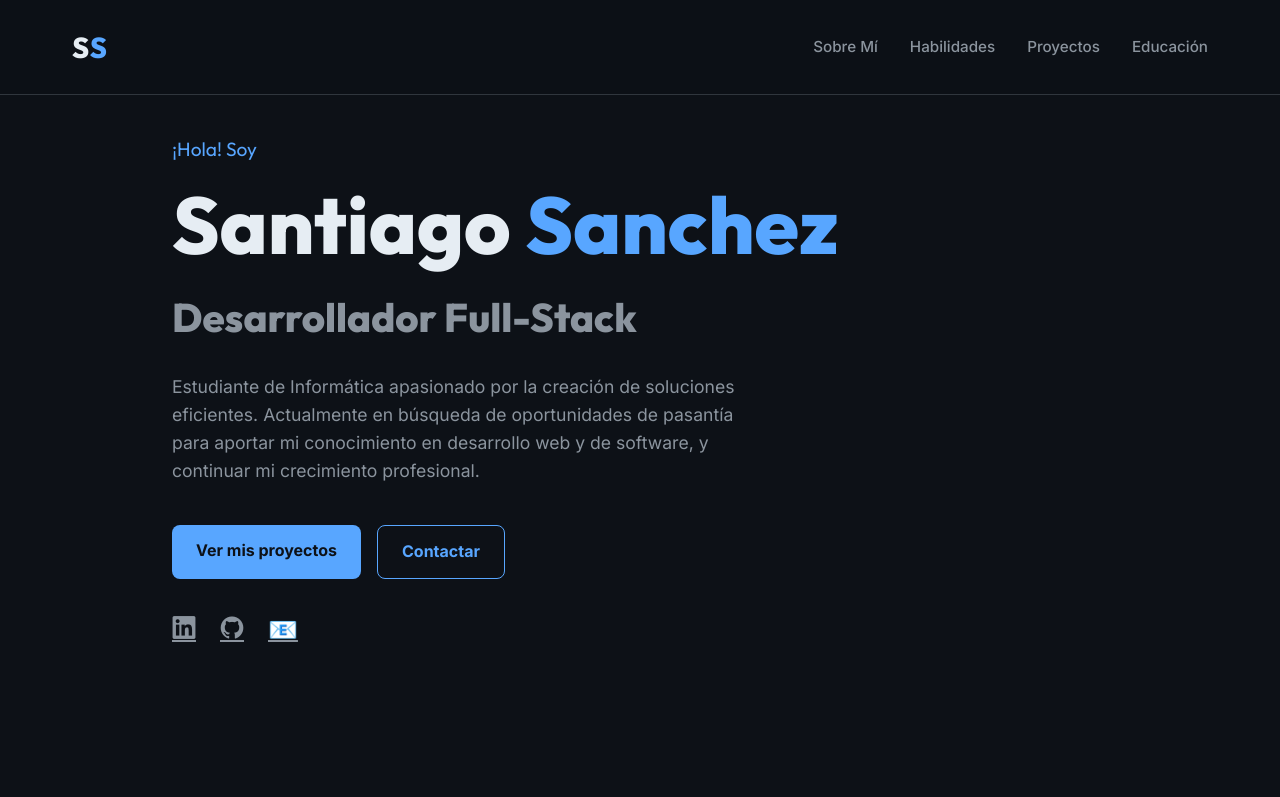
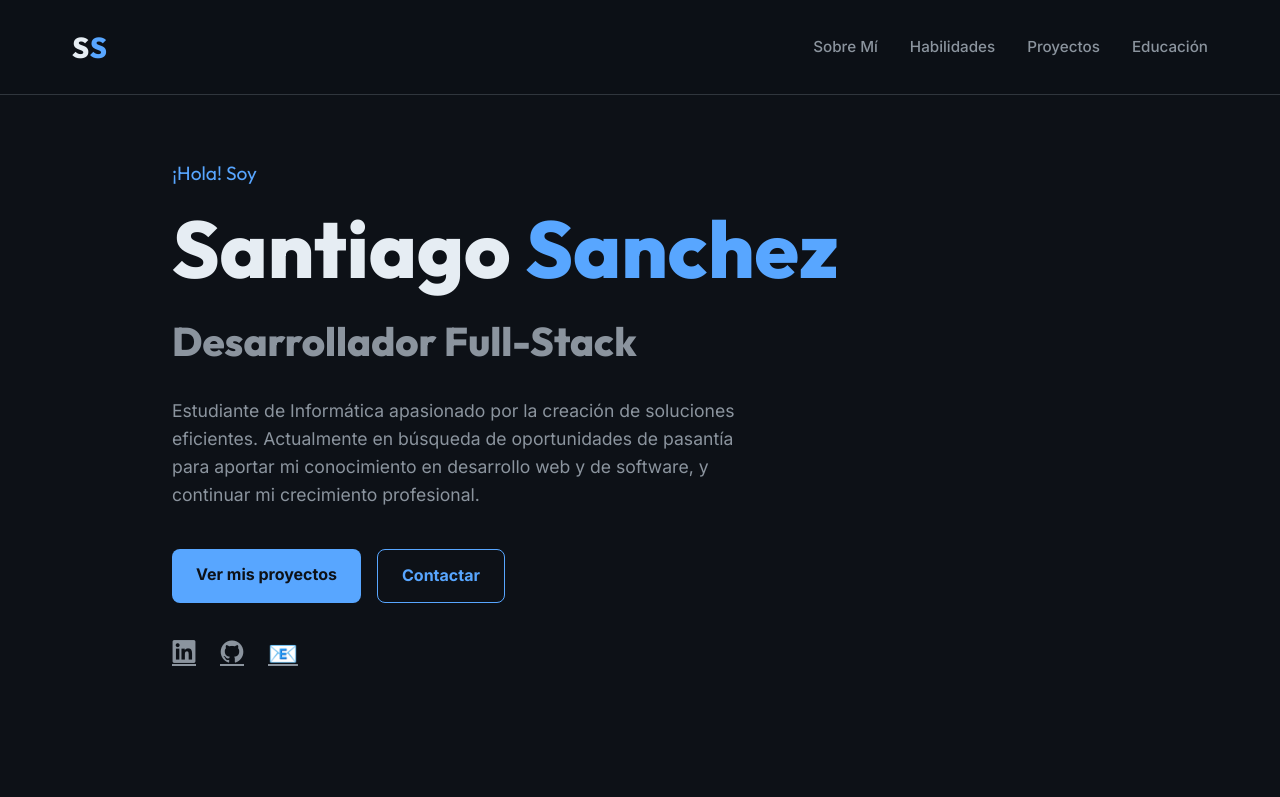
Before and after one commit to santiagoxx93/Portafoliowebsantiago, a website built with Vite: page index.html in a window 1280 px wide. Shown: the top 797 px of the page. Built offline with nearby package versions, Linux system fonts and the light colour scheme.

Commit message:
🐛 Ajuste de padding en hero section para evitar solapamiento con menú superior

```diff
--- a/src/style.css
+++ b/src/style.css
@@ -140,7 +140,7 @@ main {
   min-height: 100vh;
   display: flex;
   align-items: center;
-  padding-top: 5rem;
+  padding-top: 8rem;
 }
 
 .hero-content {
```
